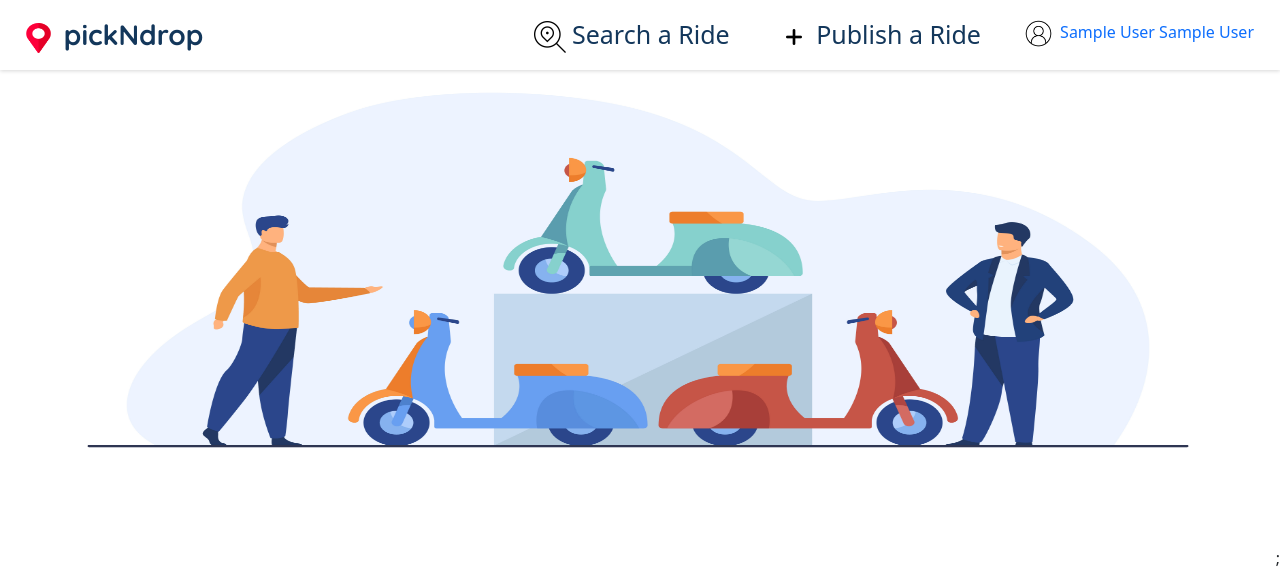
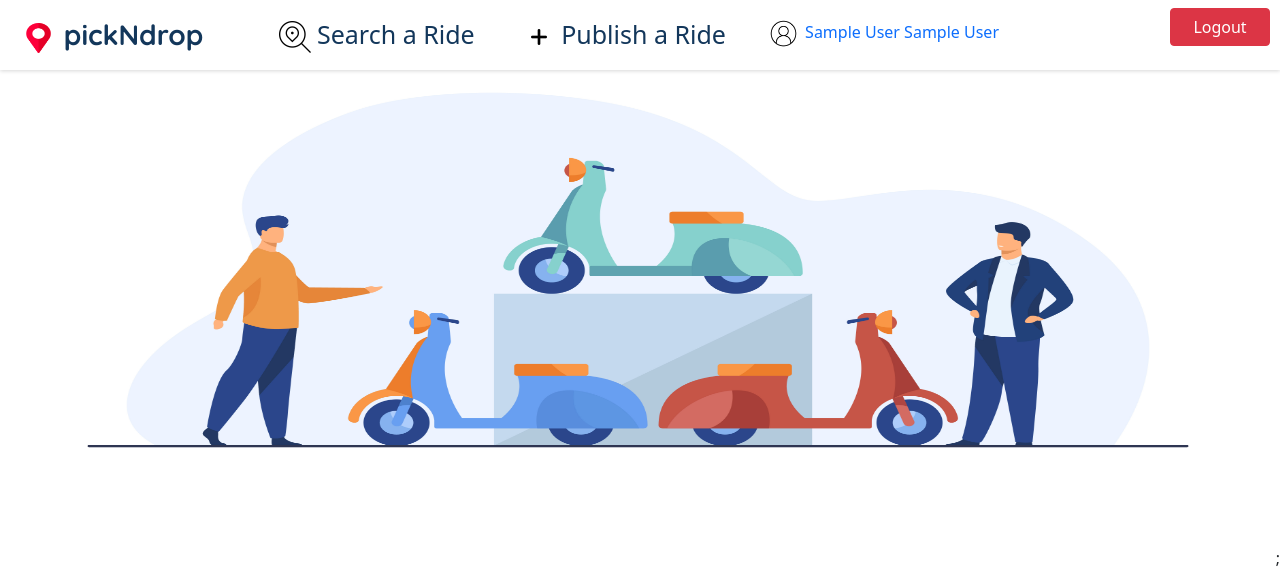
Before and after one commit to Juveriya15/pickNdrop-WebApp, a PHP site: page /nextlog.php in a window 1280 px wide. Shown: the top 569 px of the page. Run offline with PHP 8.4, Linux system fonts and the light colour scheme; the visitor is signed in with stand-in values (Sample User, id 1).

Commit message:
Chnages made

```diff
--- a/Admin/CSS/style.css
+++ b/Admin/CSS/style.css
@@ -182,10 +182,6 @@ body>div.header>nav>a>font {
     padding-left: 20px;
 }
 
-/* .container-fluid{
-    padding-top: 10px;
-    width:200px;
-} */
 
 .form-control {
     border-radius: 50px;
--- a/nextlog.php
+++ b/nextlog.php
@@ -67,6 +67,18 @@ session_start();
 
 
                 </ul>
+                <ul class="navbar-nav ms-auto">
+                    <li class="nav-item">
+                        <a href="home.html">
+                            <button type="button" class="btn btn-danger">Logout</button>
+                        </a>
+
+
+                    </li>
+
+
+                </ul>
+
         </div>
     </nav>
 
@@ -118,10 +130,10 @@ session_start();
         <div class="terms-condition">
             <a href="http://">TERMS & CONDITIONS</a>
         </div>
-         <div class="copyright">
+        <div class="copyright">
             <img class="logo" src="IMG/placeholder.png" alt="" height="30px" width="35px">
             @pickNdrop,2023 ©
-         </div>
+        </div>
     </div>
 
 </body>
--- a/rider.php
+++ b/rider.php
@@ -71,8 +71,6 @@ $dob=$_SESSION["dob"];
                 <label><b>Enter the Rent of your ride:</b></label><br>
                 <input type="number" name="rent" id="rent" placeholder="Rs.50"><br><br>
 
-                <label><b>Uplod your License:</b></label><br>
-                <input type="file" name="lic" id="lic" required><br><br>
 
                 <input id="btn2" type="submit" name="submit" value=" Publish Ride " onclick="Click()" /><br>
 
```
Also changed, not shown: logout.php (added).
